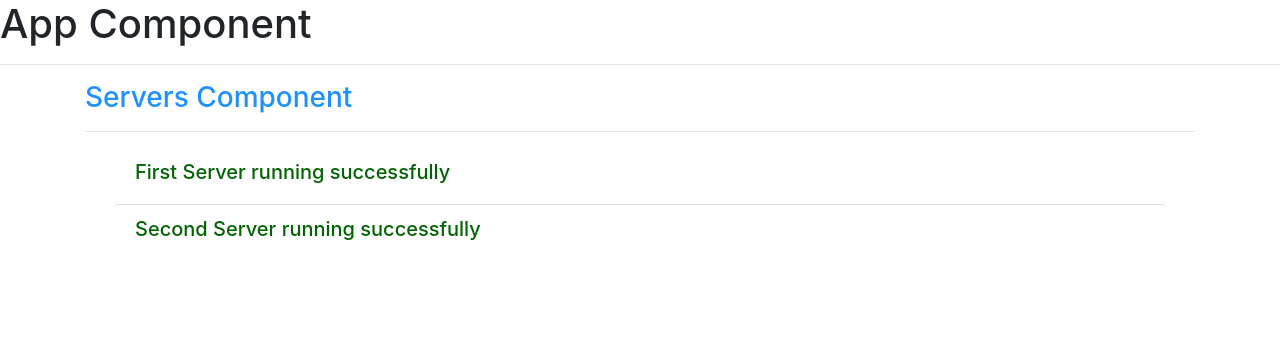
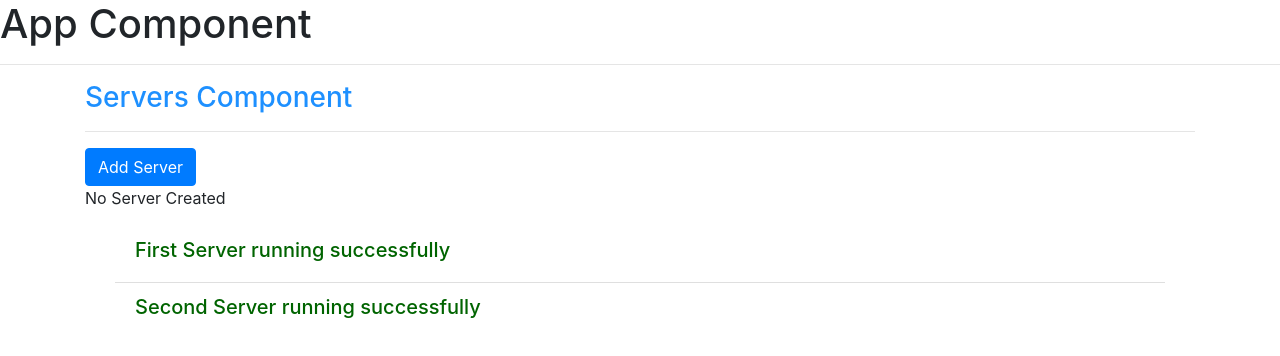
Before and after one commit to ajai1/AngularProject, an Angular app in the folder Project/: page / in a window 1280 px wide. Shown: the top 356 px of the page. Built offline with nearby package versions, Linux system fonts and the light colour scheme.

Commit message:
DataBinding Concepts

```diff
--- a/Project/src/app/servers/servers.component.html
+++ b/Project/src/app/servers/servers.component.html
@@ -1,5 +1,13 @@
 <h3>Servers Component</h3>
 <hr>
+  <button class="btn btn-primary"
+      [disabled] ="!allowNewServer"
+      (click) = "onCreateServer()"
+  >
+  Add Server
+  </button>
+
+  <p>{{serverStatus}}</p>
 
   <div class="container">
     <div class="container" width="10px">
@@ -12,5 +20,4 @@
         </li>
       </ul>
     </div>
-
   </div>
--- a/Project/src/app/servers/servers.component.ts
+++ b/Project/src/app/servers/servers.component.ts
@@ -6,10 +6,19 @@ import { Component, OnInit } from '@angular/core';
   styleUrls: ['./servers.component.css']
 })
 export class ServersComponent implements OnInit {
-
-  constructor() { }
+  allowNewServer = false;
+  serverStatus = 'No Server Created';
+  constructor() {
+    setTimeout(()=>{
+        this.allowNewServer = true;
+    },2000);
+  }
 
   ngOnInit() {
   }
 
+  onCreateServer(){
+    this.serverStatus = 'Server Created...!';
+  }
+
 }
```
Lines whose indentation alone changed are shown as unchanged.
